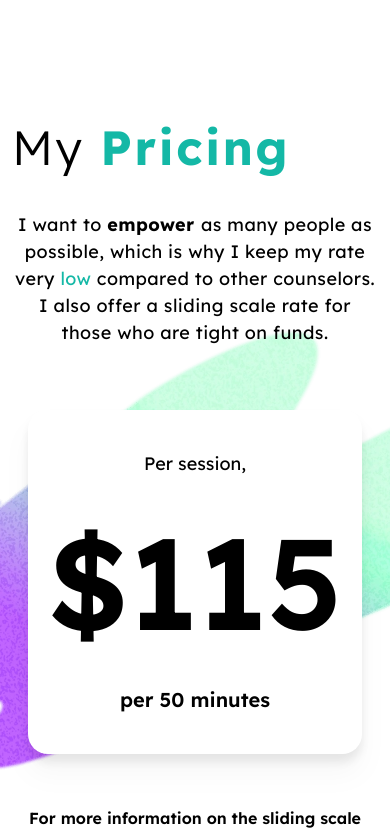
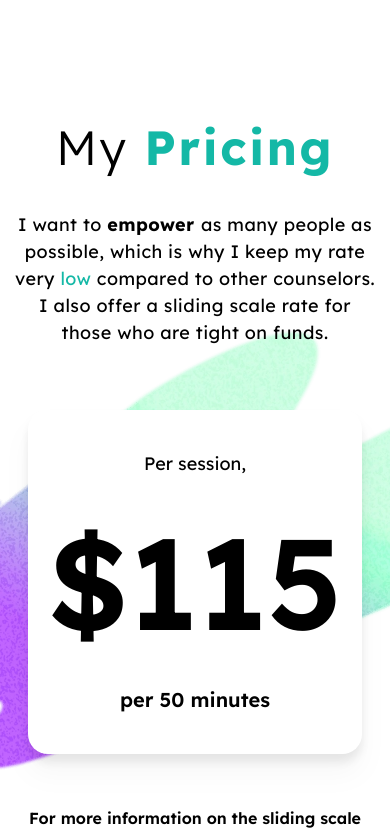
Before and after one commit to PWalis/alicia-counseling, a Next.js app: page / in a window 390 px wide. Shown: the part 8260-9094 px from the top of the page. Built offline with nearby package versions, Linux system fonts and the light colour scheme.

Commit message:
centered my price on mobile and added padding to the faq title

```diff
--- a/ui/faq/FAQ.tsx
+++ b/ui/faq/FAQ.tsx
@@ -201,7 +201,7 @@ export function FAQ() {
       className=" flex flex-col justify-center items-center w-full pb-20 pt-[8rem]"
     >
       <div className="w-full max-w-7xl mb-10">
-        <h2 className="text-center sm:text-left text-5xl font-light tracking-wider mb-5">
+        <h2 className="text-center sm:text-left px-3 text-5xl font-light tracking-wider mb-5">
           Frequently Asked{" "}
           <span className="text-pink-500 font-bold">Questions</span>
         </h2>
--- a/ui/pricing/Pricing.tsx
+++ b/ui/pricing/Pricing.tsx
@@ -3,7 +3,7 @@ export function Pricing() {
     <section id='pricing' className="pricing-bg w-full bg-fill bg-no-repeat pt-[8rem] mb-20">
       <div className=" px-3 flex flex-col  gap-10 justify-center items-center">
         <div className="w-full max-w-7xl">
-          <h2 className="text-5xl font-light tracking-wider text-black ">
+          <h2 className="text-5xl font-light tracking-wider text-black text-center sm:text-left ">
             My <span className="font-bold text-teal-500"> Pricing </span>
           </h2>
         </div>
```
Also changed, not shown: 1 other file (tests, documents, lock files or other folders).
